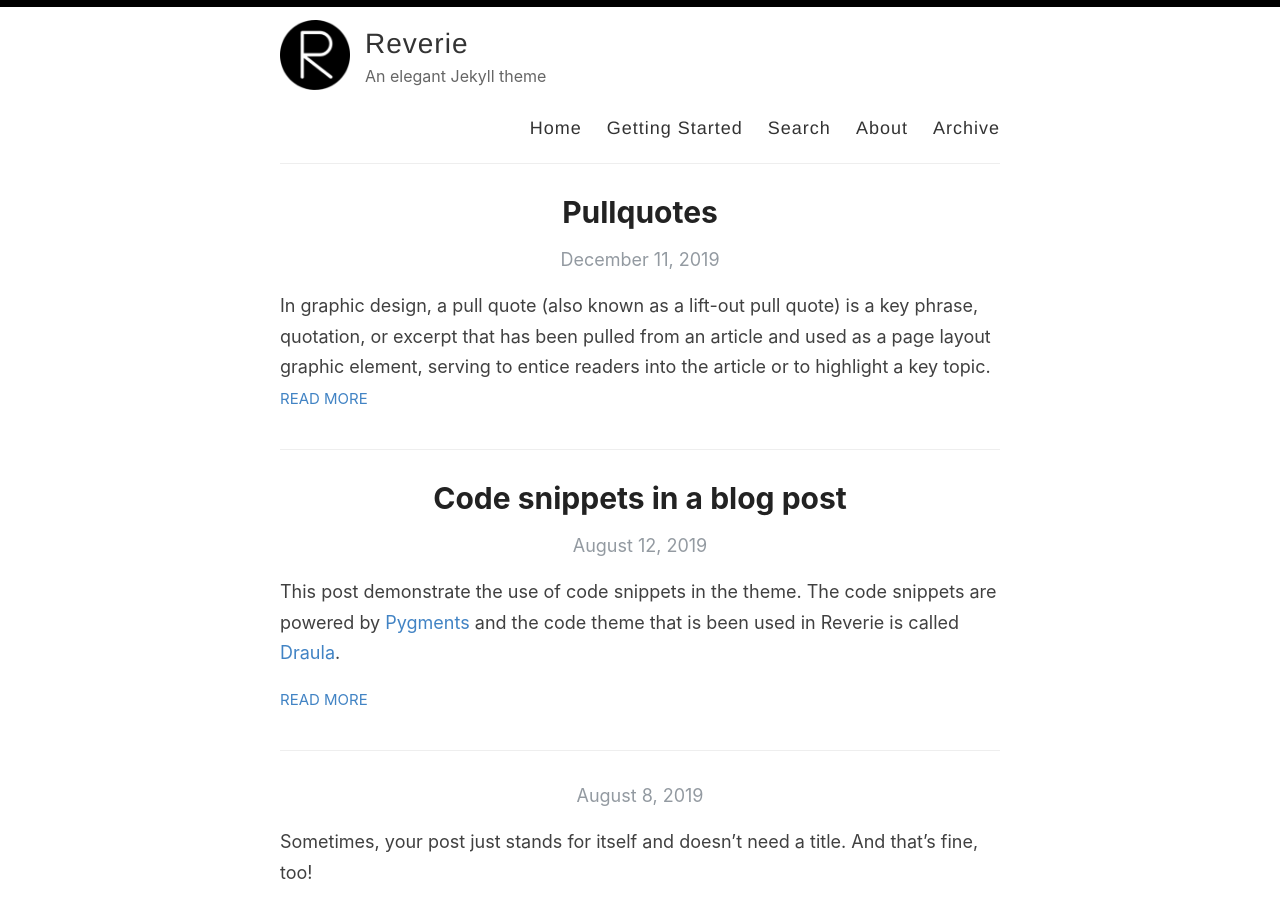
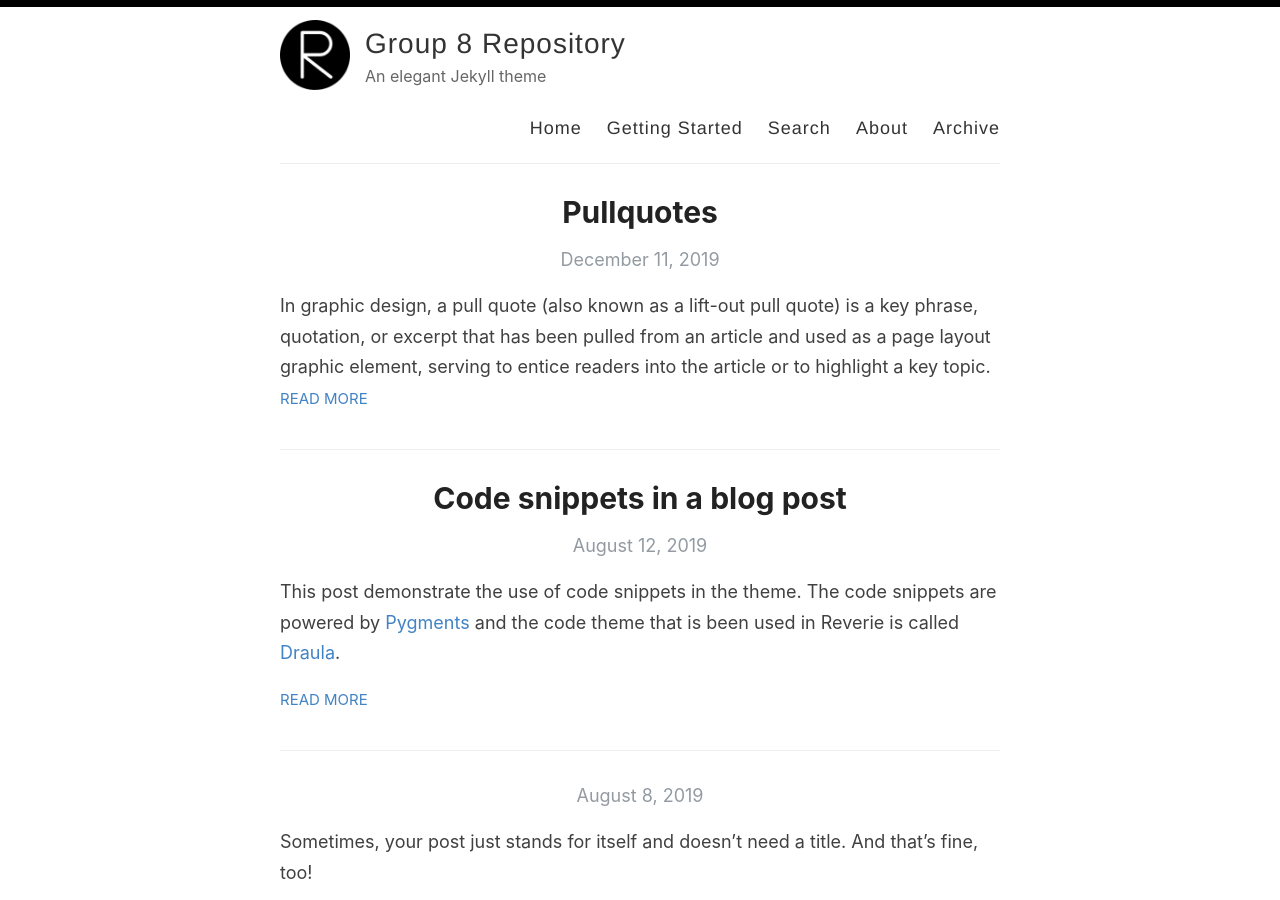
Before and after one commit to Group8-IndabaDay/InfoDay, a Jekyll site: the page built from index.html, in a window 1280 px wide and 900 px high. Built offline with Jekyll 4.4.1, drawn with Linux system fonts in a browser that asks for light colours; the list of posts is cut into pages by our own code; some of the changed lines change nothing that is shown.

Commit message:
Update _config.yml

```diff
--- a/_config.yml
+++ b/_config.yml
@@ -3,7 +3,7 @@
 #
 
 # Name of your site (displayed in the header)
-name: Reverie
+name: Group 8 Repository
 
 # Name of the author
 author: Amit Merchant
@@ -19,43 +19,43 @@
 #
 
 # Includes an icon in the footer for each username you enter
-footer-links:
-  dribbble:
-  email: amit.d.merchant@gmail.com
-  facebook:
-  flickr:
-  github: amitmerchant1990/reverie
-  instagram:
-  linkedin:
-  pinterest:
-  rss: rss
-  twitter: amit_merchant
-  stackoverflow:
-  youtube: # channel/<your_long_string> or user/<user-name>
-  googleplus: # anything in your profile username that comes after plus.google.com/
-  playconsole:
-  mastodon: # <your-mastodon-instance>/@<your-user-name> eg. fosstodon.org/@username
+# footer-links:
+# dribbble:
+# email: amit.d.merchant@gmail.com
+# facebook:
+# flickr:
+# github: amitmerchant1990/reverie
+# instagram:
+# linkedin:
+# pinterest:
+# rss: rss
+# twitter: amit_merchant
+# stackoverflow:
+# youtube: # channel/<your_long_string> or user/<user-name>
+# googleplus: # anything in your profile username that comes after plus.google.com/
+# playconsole:
+# mastodon: # <your-mastodon-instance>/@<your-user-name> eg. fosstodon.org/@username
 
 # Enter your Disqus shortname (not your username) to enable commenting on posts
 # You can find your shortname on the Settings page of your Disqus account
-disqus:
+# disqus:
 
 # Enter your Google Analytics web tracking code (e.g. UA-2110908-2) to activate tracking
-google_analytics: UA-43339302-11
+# google_analytics: UA-43339302-11
 
 # For newer "GA4" analytics, use the following instead of the "UA" entry above
 #google_analytics_ga4: G-GABC1DEFG
 
 # Your website URL (e.g. http://amitmerchant1990.github.io or http://www.amitmerchant.com)
 # Used for Sitemap.xml and your RSS feed
-url: http://www.amitmerchant.com/reverie
-enforce_ssl: https://www.amitmerchant.com/reverie
+url: https://group8-indabaday.github.io/InfoDay/
+enforce_ssl: https://group8-indabaday.github.io/InfoDay/
 
 # If you're hosting your site at a Project repository on GitHub pages
 # (http://yourusername.github.io/repository-name)
 # and NOT your User repository (http://yourusername.github.io)
 # then add in the baseurl here, like this: "/repository-name"
-baseurl: "/reverie"
+baseurl: "/InfoDay/"
 
 #
 # !! You don't need to change any of the configuration flags below !!
```
